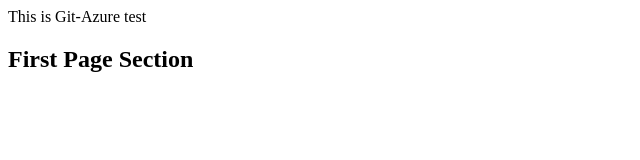
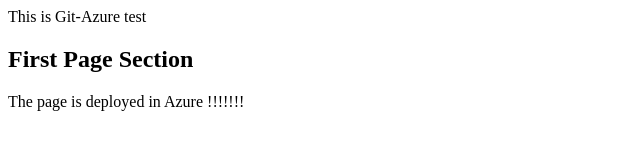
Before and after one commit to sbintus/bxgittest, a plain HTML site: page Index.html in a window 1280 px wide. Shown: the whole page, without its empty margins (0-640 px from the left). Drawn offline with Linux system fonts and the light colour scheme.

Commit message:
File modified

```diff
--- a/Index.html
+++ b/Index.html
@@ -6,4 +6,5 @@ This is Git-Azure test
 	First Page Section
 
 </h2>
+<p>The page is deployed in Azure !!!!!!!</p>
 </html>
```
